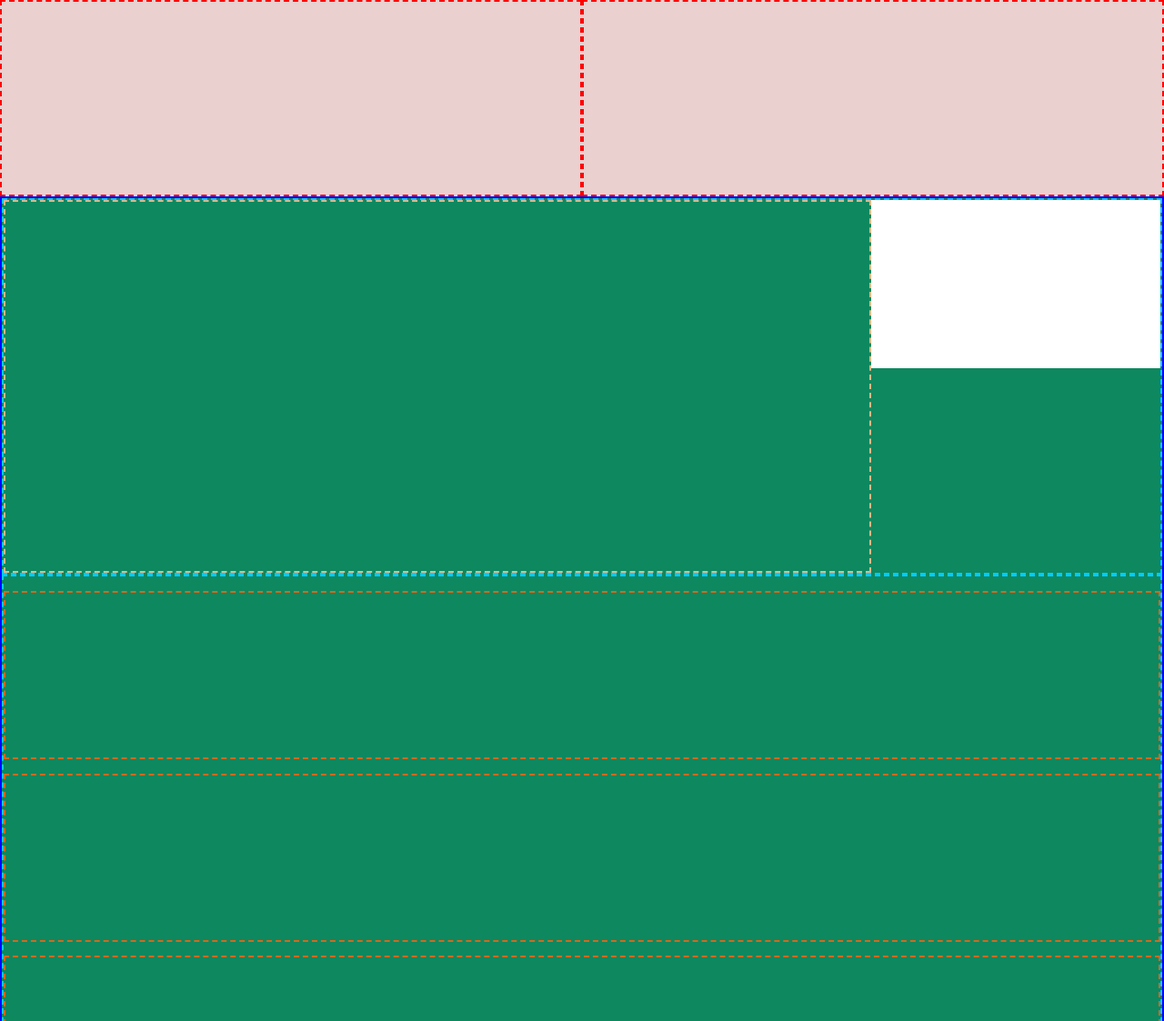
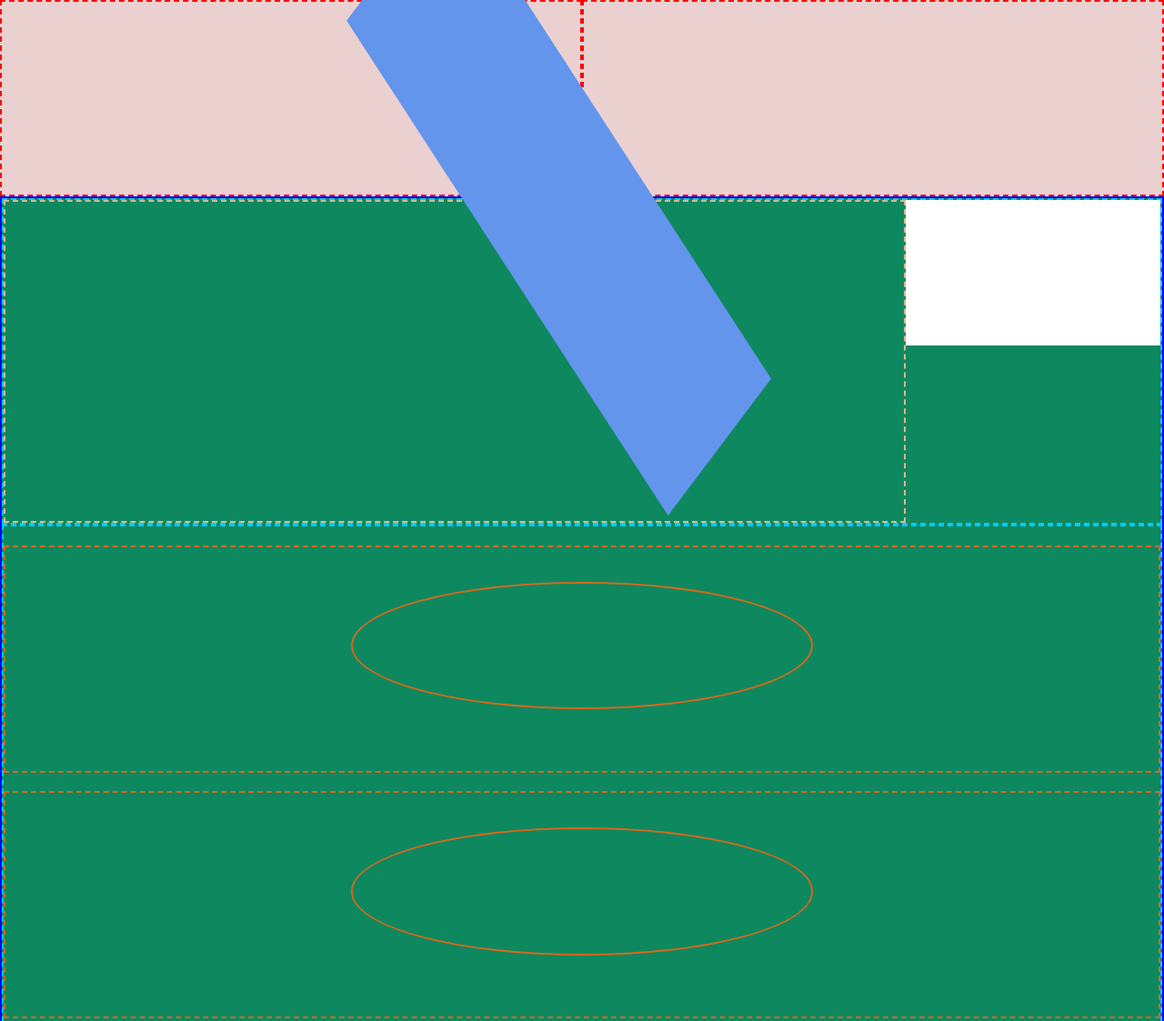
Before and after one commit to johnxadams/portfolio-v1, a website: page src/index.html in a window 1280 px wide. Shown: the top 1123 px of the page at 91% size. Drawn offline with nearby package versions, Linux system fonts and the light colour scheme; files that its build step writes are made by us from their sources.

Commit message:
profile-img rhombus added

```diff
--- a/src/index.html
+++ b/src/index.html
@@ -15,14 +15,20 @@
         <div class="nav-sect"></div>
       </header>
       <main>
-        <section class="profil-img-area">
+        <section class="profile-img-area">
           <div></div>
           <div></div>
         </section>
         <section class="class-study-area">
-          <div></div>
-          <div></div>
-          <div></div>
+          <div>
+            <div></div>
+          </div>
+          <div>
+            <div></div>
+          </div>
+          <div>
+            <div></div>
+          </div>
         </section>
       </main>
       <footer></footer>
--- a/src/scss/layouts/__layouts-dir.scss
+++ b/src/scss/layouts/__layouts-dir.scss
@@ -1,2 +1,5 @@
 //Import Layout files
-@import "_grid-flow.scss"
+@import "_grid-flow.scss";
+@import "_header.scss";
+@import "_main-section.scss";
+@import "_footer.scss";
--- a/src/scss/layouts/_grid-flow.scss
+++ b/src/scss/layouts/_grid-flow.scss
@@ -3,7 +3,7 @@
   width: 100vw;
   height: 50vh;
   grid-template-columns: 100%;
-  grid-template-rows: 27vh 130vh 30vh;
+  grid-template-rows: 27vh 150vh 30vh;
   grid-template-areas:
     "header"
     "main"
@@ -13,55 +13,12 @@ header {
   grid-area: header;
   background-color: rgb(235, 208, 208);
   display: flex;
-  .logo-sect {
-    border: 2px red dashed;
-    width: 50%;
-    height: 100%;
-  }
-  .nav-sect {
-    border: 2px red dashed;
-    width: 50%;
-    height: 100%;
-  }
 }
 main {
   grid-area: main;
   border: 2px blue solid;
   display: flex;
   flex-direction: column;
-  .profil-img-area {
-    border: 2px rgb(0, 204, 255) dashed;
-    width: 100%;
-    height: 40%;
-    display: flex;
-        // the left side(bigger box) of the background behind the profile-img
-    div:first-child {
-      border: burlywood 2px dashed;
-      width: 75%;
-      height: 100%;
-    }
-        // the right side of the background behind the profile-img
-    div:last-child {
-      background-color: white;
-      width: 25%;
-      height: 45%;
-    }
-  }
-  // inside the class-study-area are three divs. iI'm targeting them with the nth-child
-  // next move is to define the elements inside the class-study-area !!!!
-  .class-study-area {
-    border: 2px rgb(0, 204, 255) dashed;
-    width: 100%;
-    height: 60%;
-    display: flex;
-    flex-direction: column;
-    justify-content: space-evenly;
-    div:first-child, div:nth-child(2), div:last-child {
-      border: chocolate 2px dashed;
-      width: 100%;
-      height: 30%;
-    }
-  }
 }
 footer {
   grid-area: footer;
--- /dev/null
+++ b/src/scss/layouts/_header.scss
@@ -0,0 +1,10 @@
+  .logo-sect {
+    border: 2px red dashed;
+    width: 50%;
+    height: 100%;
+  }
+  .nav-sect {
+    border: 2px red dashed;
+    width: 50%;
+    height: 100%;
+  }
--- /dev/null
+++ b/src/scss/layouts/_main-section.scss
@@ -0,0 +1,60 @@
+
+  // main profile-img section
+  .profile-img-area {
+    border: 2px rgb(0, 204, 255) dashed;
+    width: 100%;
+    height: 30%;
+    display: flex;
+    position: relative;
+        // the left side(bigger box) of the background behind the profile-img
+    div:first-child {
+      border: burlywood 2px dashed;
+      width: 78%;
+      height: 100%;
+    }
+        // the right side of the background behind the profile-img
+    div:last-child {
+      background-color: white;
+      width: 22%;
+      height: 45%;
+    }
+    // profile-img rhombus (raute)
+    div:last-child::before{
+      content: "";
+      background-color: cornflowerblue;
+      width: 51%;
+      height: 50%;
+      position: absolute;
+      transform: rotate(57deg)
+                 skew(20deg);
+      right: 26.5%;
+      top: -25%;
+
+    }
+  }
+  // inside the class-study-area are three divs. iI'm targeting them with the nth-child
+  // next move is to define the elements inside the class-study-area !!!!
+  .class-study-area {
+    border: 2px rgb(0, 204, 255) dashed;
+    width: 100%;
+    height: 70%;
+    display: flex;
+    flex-direction: column;
+    justify-content: space-evenly;
+    div:first-child, div:nth-child(2), div:last-child {
+      border: chocolate 2px dashed;
+      width: 100%;
+      height: 30%;
+      display: flex;
+      justify-content: center;
+      align-items: flex-start;
+      // these are the circled img-box inside the class-study-area
+      div {
+        border: chocolate 2px solid;
+        width: 40%;
+        height: 57%;
+        border-radius: 50%;
+        margin: 3% 0 0 0;
+      }
+    }
+  }
```
Also changed, not shown: src/scss/layouts/_footer.scss (added).
